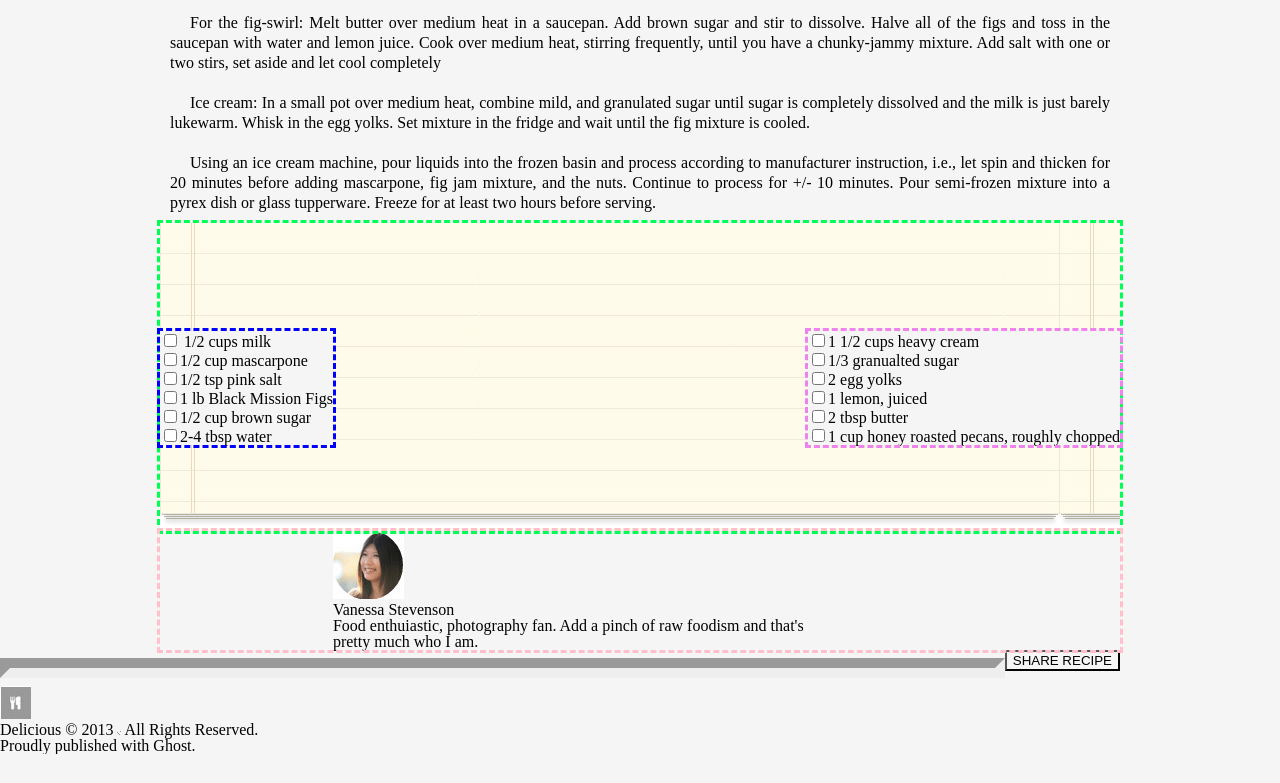
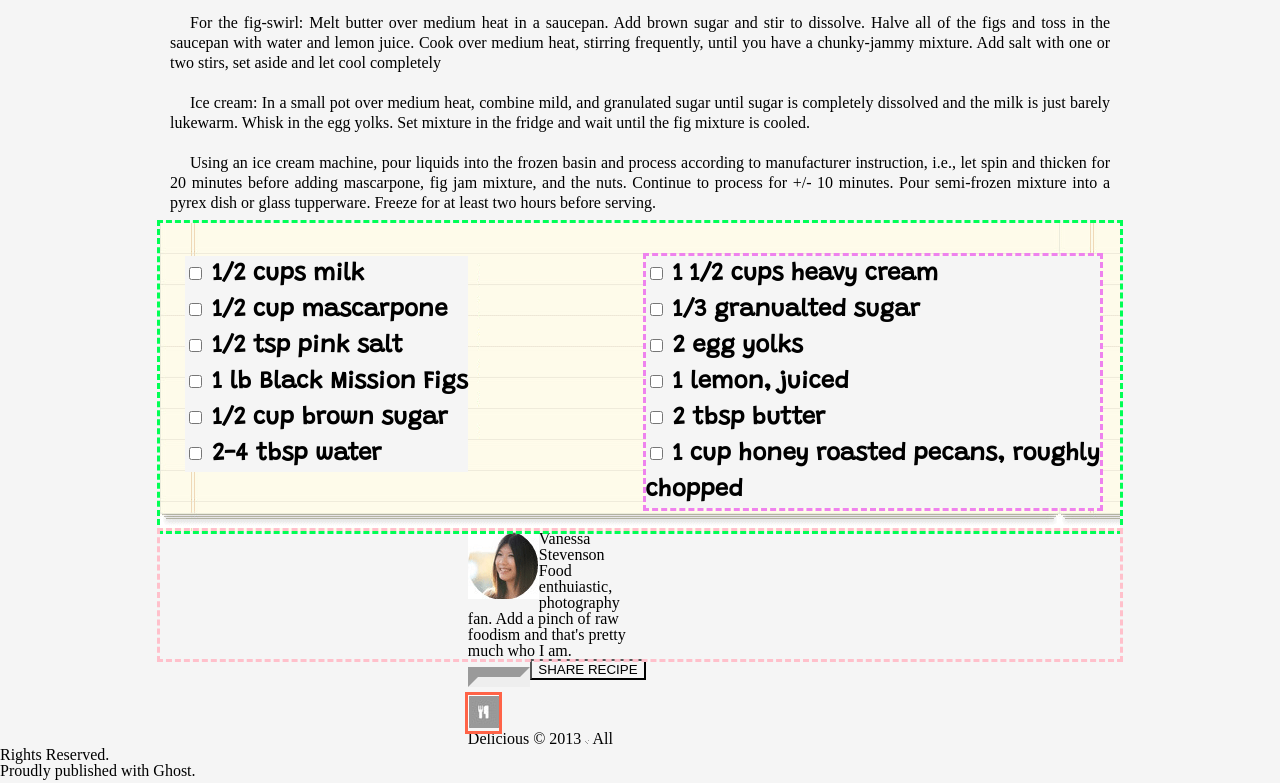
Before and after one commit to DaddyBearSEA/chocolate-pizza, a plain HTML site: page index.html in a window 1280 px wide. Shown: the part 846-1629 px from the top of the page. Before the commit the page ends 1600 px from the top, so only its background shows below. Drawn offline with Linux system fonts and the light colour scheme; a web font is replaced by a local one.

Commit message:
added more css styling

```diff
--- a/index.html
+++ b/index.html
@@ -9,7 +9,7 @@
 <link href="https://fonts.googleapis.com/css2?family=Advent+Pro:wght@100&family=Pacifico&display=swap" rel="stylesheet">  <!-- Delicious-->
 <link href="https://fonts.googleapis.com/css2?family=Advent+Pro:wght@100&family=Anton&family=Pacifico&display=swap" rel="stylesheet"> <!-- Chocolate Pizza Font-->
 <link href="https://fonts.googleapis.com/css2?family=Lusitana&display=swap" rel="stylesheet"> <!-- main paragraphs -->
-
+<link href="https://fonts.googleapis.com/css2?family=Grandstander&display=swap" rel="stylesheet"> <!-- Overlap Reciepe-->
 
 
   <title>Delicious</title>
@@ -58,21 +58,21 @@
 <div id='receipe'>
   <img src="img/list-bg.png">
   <ul id='columnOne'>
-    <li><input type ="checkbox"> 1/2 cups milk</li>
-    <li><input type ="checkbox">1/2 cup mascarpone</li>
-    <li><input type ="checkbox">1/2 tsp pink salt</li>
-    <li><input type ="checkbox">1 lb Black Mission Figs</li>
-    <li><input type ="checkbox">1/2 cup brown sugar</li>
-    <li><input type ="checkbox">2-4 tbsp water</li>
+    <li><input type ="checkbox">  1/2 cups milk</li>
+    <li><input type ="checkbox">  1/2 cup mascarpone</li>
+    <li><input type ="checkbox">  1/2 tsp pink salt</li>
+    <li><input type ="checkbox">  1 lb Black Mission Figs</li>
+    <li><input type ="checkbox">  1/2 cup brown sugar</li>
+    <li><input type ="checkbox">  2-4 tbsp water</li>
   </ul>
 
   <ul id='columnTwo'>
-    <li><input type ="checkbox">1 1/2 cups heavy cream</li>
-    <li><input type ="checkbox">1/3 granualted sugar</li>
-    <li><input type ="checkbox">2 egg yolks</li>
-    <li><input type ="checkbox">1 lemon, juiced</li>
-    <li><input type ="checkbox">2 tbsp butter</li>
-    <li><input type ="checkbox">1 cup honey roasted pecans, roughly chopped</li>
+    <li><input type ="checkbox">  1 1/2 cups heavy cream</li>
+    <li><input type ="checkbox">  1/3 granualted sugar</li>
+    <li><input type ="checkbox">  2 egg yolks</li>
+    <li><input type ="checkbox">  1 lemon, juiced</li>
+    <li><input type ="checkbox">  2 tbsp butter</li>
+    <li><input type ="checkbox">  1 cup honey roasted pecans, roughly <br>chopped</li>
   </ul>
 </div>
 
--- a/style.css
+++ b/style.css
@@ -123,6 +123,8 @@ main img {
   font-size: medium;
 
 }
+/* overlap of notepad and reciepe */
+
 #receipe {
   outline: 3px rgb(0, 255, 85) dashed;
   margin: 0px auto;
@@ -134,32 +136,49 @@ main img {
 }
 
 #columnOne {
+  font-family: 'Grandstander', cursive;
   position: relative;
-  outline: 3px blue dashed;
-  top: -200px;
-  background: transparent;
+  /* outline: 3px blue dashed; */
+  top: -275px;
+  font-size: x-large;
+  font-weight: bold;
+  /* justify-content: space-evenly; */
+  line-height: 1.5em;
   float: left;
-
+  z-index: 10;
+  background-color: #FFFFFFFF);
+  margin-left: 25px;
 }
 
 #columnTwo {
+  font-family: 'Grandstander', cursive;
+  font-size: x-large;
+  font-weight: bold;
   position: relative;
   outline: violet 3px dashed;
-  top: -200px;
+  top: -275px;
   float: right;
+  line-height: 1.5em;
+  margin-right: 20px;
 
 }
+/* about and share */
 
 #share {
   outline: 3px pink dashed;
   margin: 0px auto;
   width: 960px;
+  display: flexbox;
 
 }
-#share img  h1  p{
+#share img {
   float: left;
   flex: 1;
   order: 1;
+}
+#share h1 {
+  font-size: x-large;
+  font-weight: bold;
 }
 
 #share button{
@@ -167,3 +186,14 @@ main img {
   flex: 2;
   order: 2;
 }
+
+/* footer information */
+
+footer{
+  margin-top: 50px;
+  outline: tomato 3px solid;
+  margin-bottom: 150px;
+  align-content: center;
+  display: inline;
+  align-content: center;
+}
```
